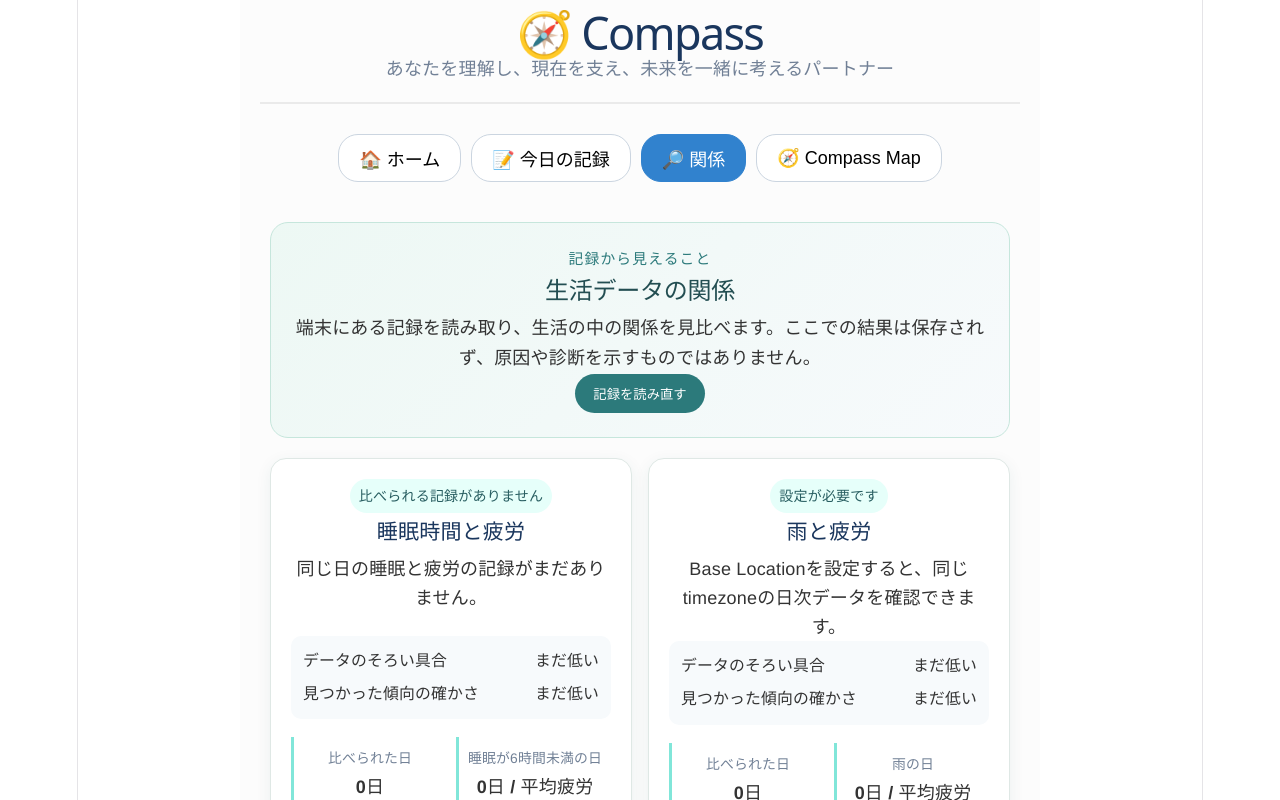
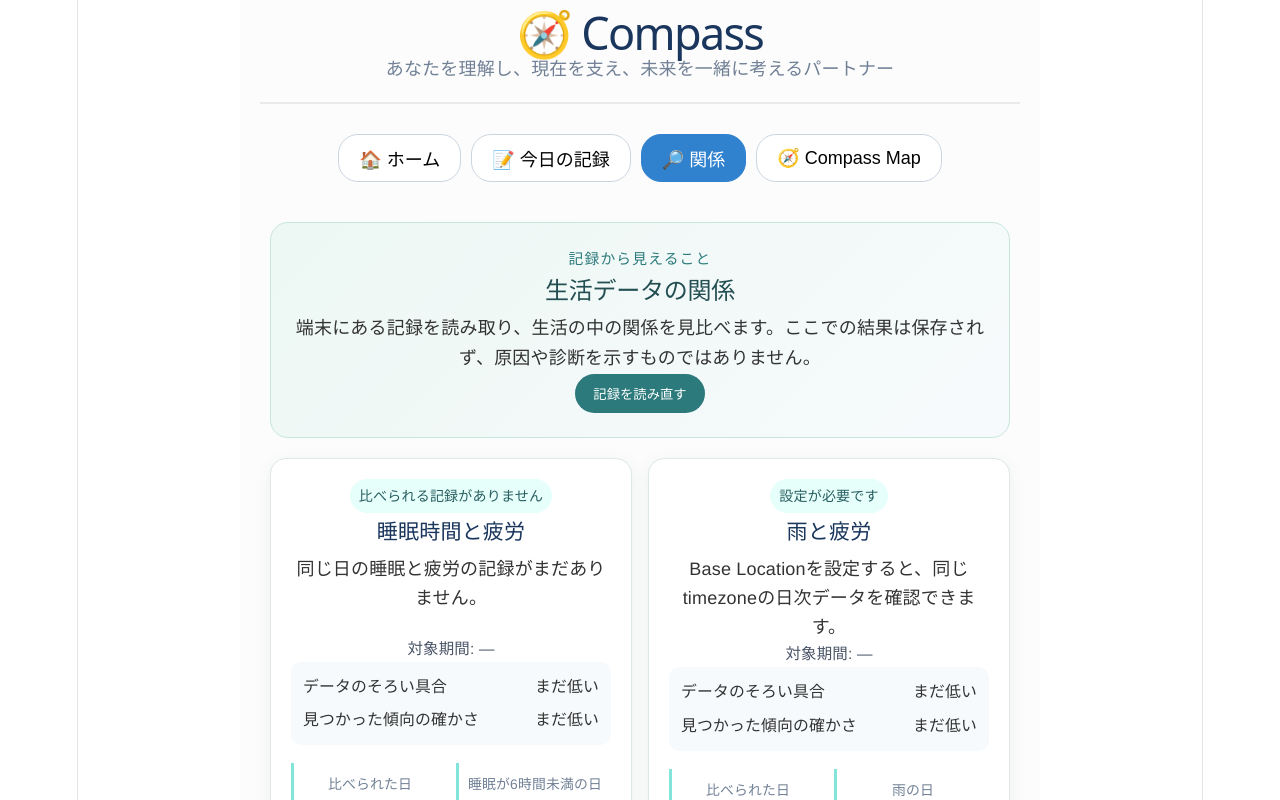
Before and after one commit to compassmaster/Compass, a React (Vite) app: page / in a window 1280 px wide. Both pictures are taken after a click on the button "🔎 関係". Shown: the top 800 px of the page. Built offline with nearby package versions, Linux system fonts and the light colour scheme.

Commit message:
fix: address relationship explorer review

```diff
--- a/src/features/relationship-explorer/components/RelationshipExplorerTab.css
+++ b/src/features/relationship-explorer/components/RelationshipExplorerTab.css
@@ -9,6 +9,8 @@
 .relationship-card h3 { margin: 6px 0 10px; color: #1a365d; }
 .relationship-status { display: inline-block; margin: 0; padding: 4px 9px; border-radius: 999px; background: #e6fffa; color: #285e61; font-size: .78rem; font-weight: 700; }
 .relationship-summary { min-height: 4.5em; line-height: 1.6; }
+.relationship-period, .relationship-used-data { color: #4a5568; font-size: .86rem; }
+.relationship-caution { padding: 10px; border-radius: 8px; background: #fffaf0; color: #744210; font-size: .82rem; line-height: 1.55; }
 .confidence-row { display: grid; gap: 7px; padding: 12px; background: #f7fafc; border-radius: 10px; font-size: .88rem; }
 .confidence-row span { display: flex; justify-content: space-between; gap: 12px; }
 .relationship-stats { display: grid; grid-template-columns: 1fr 1fr; gap: 10px; }
--- a/src/features/relationship-explorer/components/RelationshipExplorerTab.tsx
+++ b/src/features/relationship-explorer/components/RelationshipExplorerTab.tsx
@@ -14,8 +14,11 @@ export function RelationshipExplorerTab() {
 function RelationshipCard({ card }: { card: RelationshipCardReadModel }) {
   return <article className="relationship-card">
     <p className="relationship-status">{statusLabel(card.status)}</p><h3>{card.title}</h3><p className="relationship-summary">{card.summary}</p>
+    <p className="relationship-period">対象期間: {formatPeriod(card)}</p>
     <div className="confidence-row"><span>データのそろい具合 <strong>{confidenceLabel(card.dataConfidence)}</strong></span><span>見つかった傾向の確かさ <strong>{confidenceLabel(card.analysisConfidence)}</strong></span></div>
     <dl className="relationship-stats"><div><dt>比べられた日</dt><dd>{card.matchedDayCount}日</dd></div><div><dt>{card.firstGroup.label}</dt><dd>{groupValue(card.firstGroup)}</dd></div><div><dt>{card.secondGroup.label}</dt><dd>{groupValue(card.secondGroup)}</dd></div><div><dt>平均の差</dt><dd>{card.fatigueDifference === null ? '—' : Math.abs(card.fatigueDifference).toFixed(1)}</dd></div></dl>
+    <p className="relationship-used-data">使用データ: {card.usedDataLabels.join('、')}</p>
+    <p className="relationship-caution">{card.caution}</p>
     <details><summary>使った記録を確認</summary><p>日々の記録: {ids(card.sourceRecordIds.dailyLogIds)}</p><p>睡眠記録: {ids(card.sourceRecordIds.sleepRecordIds)}</p><p>天気記録: {ids(card.sourceRecordIds.weatherRecordIds)}</p></details>
   </article>;
 }
@@ -23,3 +26,4 @@ function groupValue(group: RelationshipCardReadModel['firstGroup']) { return `${
 function ids(values: readonly string[]) { return values.length ? values.join('、') : 'なし'; }
 function confidenceLabel(value: ConfidenceLevel) { return ({ LOW: 'まだ低い', MEDIUM: '中くらい', HIGH: '比較的高い' })[value]; }
 function statusLabel(value: RelationshipCardReadModel['status']) { return ({ SETTING_REQUIRED: '設定が必要です', NO_MATCHED_DATA: '比べられる記録がありません', INSUFFICIENT_DATA: '記録がもう少し必要です', NO_CLEAR_DIFFERENCE: 'はっきりした違いはありません', RELATIONSHIP_FOUND: '傾向が見つかりました' })[value]; }
+function formatPeriod(card: RelationshipCardReadModel) { return card.period.from === null || card.period.to === null ? '—' : card.period.from === card.period.to ? card.period.from : `${card.period.from} 〜 ${card.period.to}`; }
--- a/src/features/relationship-explorer/services/relationshipExplorerQueryService.ts
+++ b/src/features/relationship-explorer/services/relationshipExplorerQueryService.ts
@@ -17,17 +17,20 @@ export class RelationshipExplorerQueryService {
   }
 
   getRelationships(): RelationshipExplorerReadModel {
-    return { cards: [this.getSleepFatigue(), this.getRainFatigue()] };
+    const rain = this.getRainFatigue();
+    const timezone = rain.status === 'SETTING_REQUIRED' ? resolvedLocalTimezone() : rain.timezone;
+    return { cards: [this.getSleepFatigue(timezone), rain.card] };
   }
 
-  private getSleepFatigue(): RelationshipCardReadModel {
+  private getSleepFatigue(timezone: string): RelationshipCardReadModel {
     const dates = this.dailyContext.listSleepAndLogDates();
-    const days = dates.map((date) => this.dailyContext.getByDate(date, 'UTC'));
+    const days = dates.map((date) => this.dailyContext.getByDate(date, timezone));
     const matched = days.flatMap(toSleepDay);
     const short = matched.filter((day) => day.durationMinutes < SHORT_SLEEP_MINUTES);
     const enough = matched.filter((day) => day.durationMinutes >= SHORT_SLEEP_MINUTES);
     const difference = short.length && enough.length ? average(short.map((day) => day.fatigue)) - average(enough.map((day) => day.fatigue)) : null;
     const status = relationshipStatus(matched.length, short.length, enough.length, difference);
+    const matchedDates = matched.map((day) => day.date).sort((a, b) => a.localeCompare(b));
     return {
       kind: 'SLEEP_FATIGUE', title: '睡眠時間と疲労', status,
       summary: sleepSummary(status, difference), dataConfidence: dataConfidence(matched.length, short.length, enough.length), analysisConfidence: analysisConfidence(status, difference, short.length, enough.length),
@@ -35,24 +38,28 @@ export class RelationshipExplorerQueryService {
       firstGroup: { label: '睡眠が6時間未満の日', dayCount: short.length, averageFatigue: short.length ? average(short.map((day) => day.fatigue)) : null },
       secondGroup: { label: '睡眠が6時間以上の日', dayCount: enough.length, averageFatigue: enough.length ? average(enough.map((day) => day.fatigue)) : null },
       fatigueDifference: difference,
-      matchedDates: matched.map((day) => day.date).sort(),
-      sourceRecordIds: { dailyLogIds: matched.flatMap((day) => day.logIds).sort(), sleepRecordIds: matched.map((day) => day.sleepId).sort(), weatherRecordIds: [] },
+      matchedDates, period: periodOf(matchedDates), usedDataLabels: ['日々の疲労記録', '睡眠時間の記録'],
+      caution: '睡眠時間と疲労の関係だけを比べています。体調や活動など、ほかの影響は考慮していません。',
+      sourceRecordIds: { dailyLogIds: matched.flatMap((day) => day.logIds).sort((a, b) => a.localeCompare(b)), sleepRecordIds: matched.map((day) => day.sleepId).sort((a, b) => a.localeCompare(b)), weatherRecordIds: [] },
     };
   }
 
-  private getRainFatigue(): RelationshipCardReadModel {
+  private getRainFatigue(): { readonly card: RelationshipCardReadModel; readonly status: RelationshipStatus; readonly timezone: string } {
     const value = this.weatherObservation.getObservation();
     const status: RelationshipStatus = value.status === 'LOCATION_NOT_CONFIGURED' ? 'SETTING_REQUIRED' : value.status === 'NO_MATCHED_DAYS' ? 'NO_MATCHED_DATA' : value.status === 'INSUFFICIENT_SAMPLE' ? 'INSUFFICIENT_DATA' : value.status === 'NO_MEANINGFUL_DIFFERENCE' ? 'NO_CLEAR_DIFFERENCE' : 'RELATIONSHIP_FOUND';
-    return {
+    const matchedDates = [...value.matchedDates].sort((a, b) => a.localeCompare(b));
+    const card: RelationshipCardReadModel = {
       kind: 'RAIN_FATIGUE', title: '雨と疲労', status, summary: value.message,
       dataConfidence: dataConfidence(value.matchedDayCount, value.rainyDayCount, value.dryDayCount),
       analysisConfidence: analysisConfidence(status, value.fatigueDifference, value.rainyDayCount, value.dryDayCount),
       matchedDayCount: value.matchedDayCount,
       firstGroup: { label: '雨の日', dayCount: value.rainyDayCount, averageFatigue: value.rainyAverageFatigue },
       secondGroup: { label: '雨でない日', dayCount: value.dryDayCount, averageFatigue: value.dryAverageFatigue },
-      fatigueDifference: value.fatigueDifference, matchedDates: [...value.matchedDates],
-      sourceRecordIds: { dailyLogIds: [...value.includedDailyLogIds], sleepRecordIds: [], weatherRecordIds: [...value.includedWeatherRecordIds] },
+      fatigueDifference: value.fatigueDifference, matchedDates, period: periodOf(matchedDates), usedDataLabels: ['日々の疲労記録', '過去の推定降水量'],
+      caution: '雨と疲労の関連を示す観測です。天気が疲労の原因だとは判断せず、予報データも使用しません。',
+      sourceRecordIds: { dailyLogIds: [...value.includedDailyLogIds].sort((a, b) => a.localeCompare(b)), sleepRecordIds: [], weatherRecordIds: [...value.includedWeatherRecordIds].sort((a, b) => a.localeCompare(b)) },
     };
+    return { card, status, timezone: value.timezone ?? resolvedLocalTimezone() };
   }
 }
 
@@ -63,3 +70,5 @@ function dataConfidence(total: number, a: number, b: number): ConfidenceLevel {
 function analysisConfidence(status: RelationshipStatus, difference: number | null, a: number, b: number): ConfidenceLevel { if (status !== 'RELATIONSHIP_FOUND' || difference === null) return 'LOW'; return a >= 4 && b >= 4 && Math.abs(difference) >= 1 ? 'HIGH' : 'MEDIUM'; }
 function sleepSummary(status: RelationshipStatus, difference: number | null) { if (status === 'NO_MATCHED_DATA') return '同じ日の睡眠と疲労の記録がまだありません。'; if (status === 'INSUFFICIENT_DATA') return `比較には睡眠が6時間未満の日と6時間以上の日がそれぞれ${MIN_GROUP_DAYS}日以上必要です。`; if (status === 'NO_CLEAR_DIFFERENCE') return '今の記録では、睡眠時間による疲労のはっきりした違いは見つかりませんでした。'; return `この記録期間では、睡眠が6時間未満の日の疲労が${difference! > 0 ? '高い' : '低い'}傾向があります。原因だとは判断しません。`; }
 function average(values: readonly number[]) { return values.reduce((sum, value) => sum + value, 0) / values.length; }
+function periodOf(dates: readonly DailyContextReadModel['localDate'][]) { return { from: dates[0] ?? null, to: dates[dates.length - 1] ?? null }; }
+function resolvedLocalTimezone() { return Intl.DateTimeFormat().resolvedOptions().timeZone || 'Etc/UTC'; }
--- a/src/features/relationship-explorer/types/relationshipExplorer.ts
+++ b/src/features/relationship-explorer/types/relationshipExplorer.ts
@@ -19,6 +19,9 @@ export interface RelationshipCardReadModel {
   /** Full precision is retained here. Presentation code alone rounds it. */
   readonly fatigueDifference: number | null;
   readonly matchedDates: readonly DateString[];
+  readonly period: { readonly from: DateString | null; readonly to: DateString | null };
+  readonly usedDataLabels: readonly string[];
+  readonly caution: string;
   readonly sourceRecordIds: {
     readonly dailyLogIds: readonly EntryId[];
     readonly sleepRecordIds: readonly SleepRecordId[];
```
Also changed, not shown: scripts/test-relationship-explorer.ts (+33 -1 lines), 2 other files (tests, documents, lock files or other folders).
